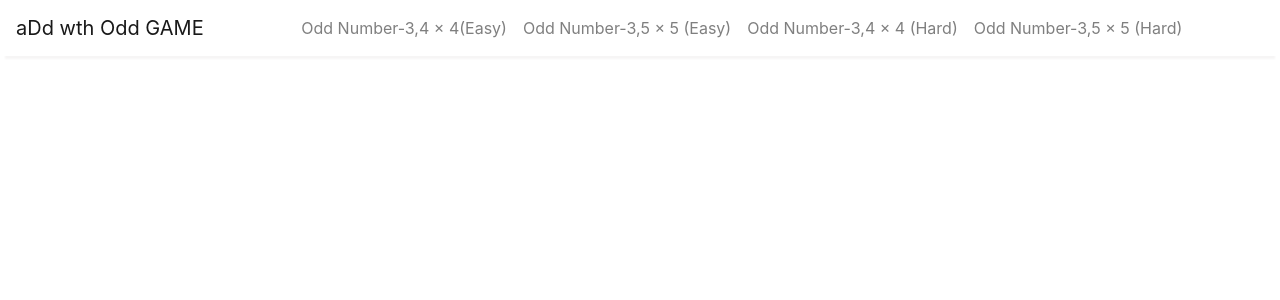
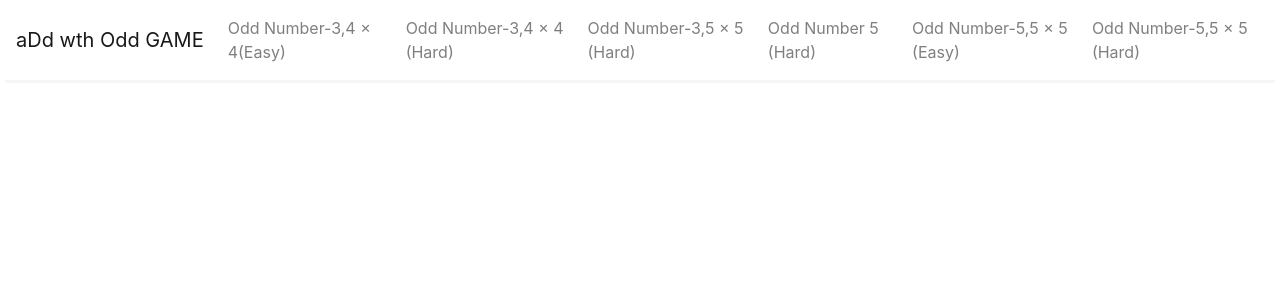
Before and after one commit to shruts1103/2048-m-inor, a Django app: page /base/ in a window 1280 px wide. Shown: the top 300 px of the page. Run offline with Django 3.2, Linux system fonts and the light colour scheme; some libraries are stand-ins or nearby versions.

Commit message:
Update base.html

```diff
--- a/gamelogic/templates/base.html
+++ b/gamelogic/templates/base.html
@@ -59,9 +59,9 @@
             <span class="sr-only">(current)</span></a>
         </li>
 
-        <li class="nav-item ">
+        {% comment %} <li class="nav-item ">
           <a class="nav-link" href="/basic2">Odd Number-3,5 ×  5 (Easy)<span class="sr-only">(current)</span></a>
-        </li>
+        </li> {% endcomment %}
 
         <li class="nav-item ">
           <a class="nav-link" href="/index">Odd Number-3,4 × 4 (Hard)<span class="sr-only">(current)</span></a>
@@ -70,6 +70,19 @@
 
         <li class="nav-item ">
           <a class="nav-link" href="/index2">Odd Number-3,5 ×  5 (Hard)<span class="sr-only">(current)</span></a>
+        </li>
+
+        <li class="nav-item ">
+          <a class="nav-link" href="/fivebasic">Odd Number 5 (Hard)<span class="sr-only">(current)</span></a>
+        </li>
+        <li class="nav-item ">
+          <a class="nav-link" href="/fivebasic2">Odd Number-5,5 ×  5 (Easy)<span class="sr-only">(current)</span></a>
+        </li>
+        {% comment %} <li class="nav-item ">
+          <a class="nav-link" href="/fiveindex">3(Hard)<span class="sr-only">(current)</span></a>
+        </li> {% endcomment %}
+        <li class="nav-item ">
+          <a class="nav-link" href="/fiveindex2">Odd Number-5,5 ×  5 (Hard)<span class="sr-only">(current)</span></a>
         </li>
 
 
```
